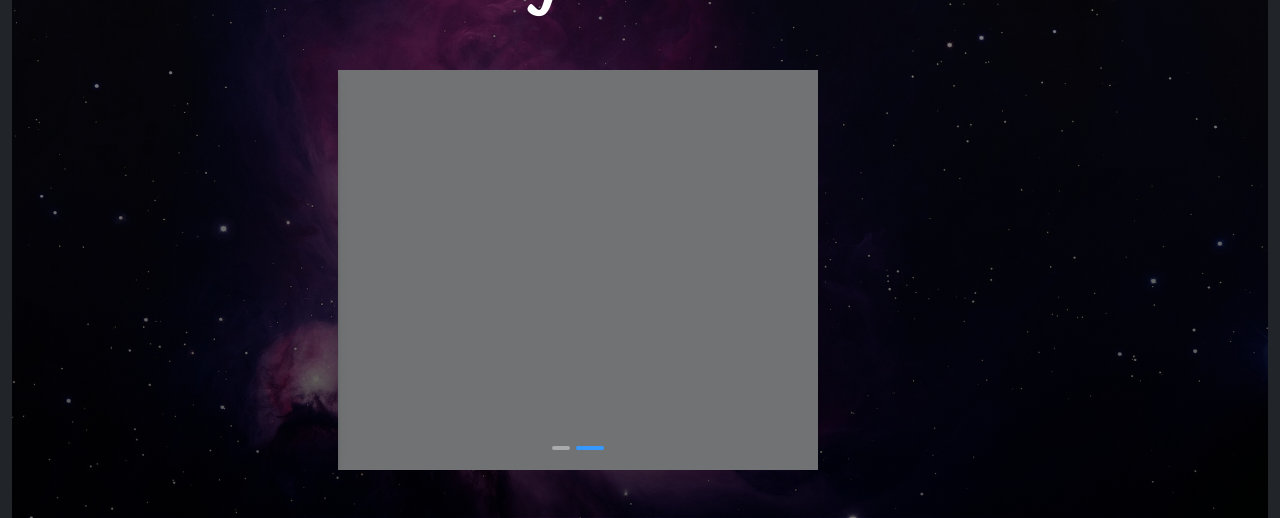
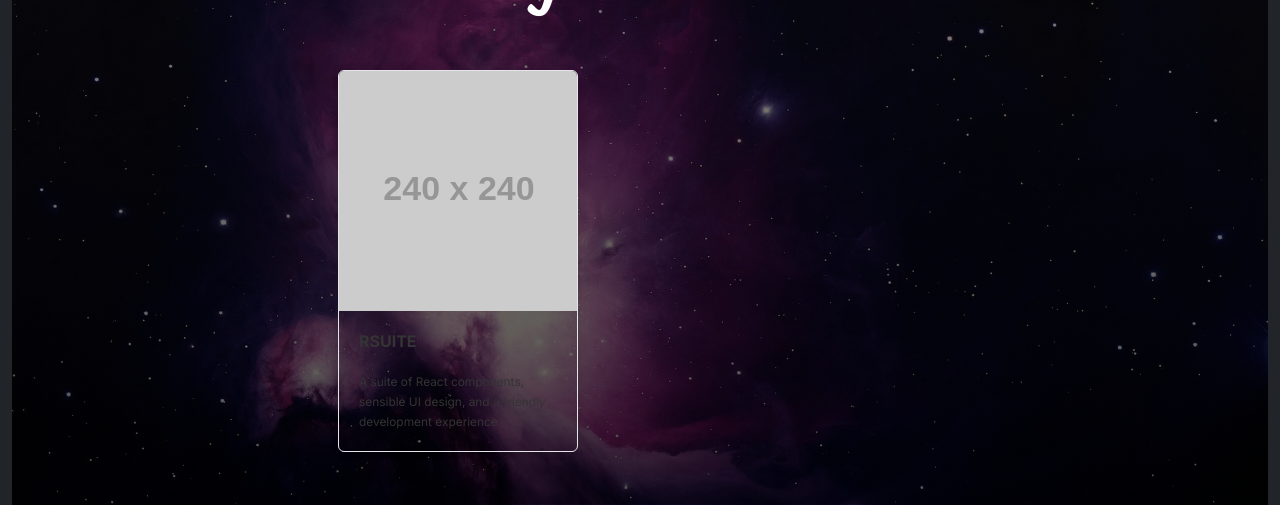
Before and after one commit to NotAlpha45/My-Second-Portfoliio, a Next.js app in the folder portfolio/: page / in a window 1280 px wide. Shown: the part 681-1199 px from the top of the page. Built offline with nearby package versions, Linux system fonts and the light colour scheme.

Commit message:
Removed Carousel

```diff
--- a/portfolio/src/page_segments/my_domain/my_domain.tsx
+++ b/portfolio/src/page_segments/my_domain/my_domain.tsx
@@ -3,6 +3,7 @@
 import React from 'react'
 import "./my_domain.css"
 import DomainCarousel from '@/components/domain_carousel/domain_carousel'
+import CarouselCard from '@/components/carousel_card/carousel_card'
 
 export default function MyDomain() {
     return (
@@ -16,7 +17,7 @@ export default function MyDomain() {
 
             <div className='row d-flex justify-content-center mt-5'>
                 <div className="col-md-6">
-                    <DomainCarousel />
+                    <CarouselCard />
                 </div>
             </div>
         </div>
```
